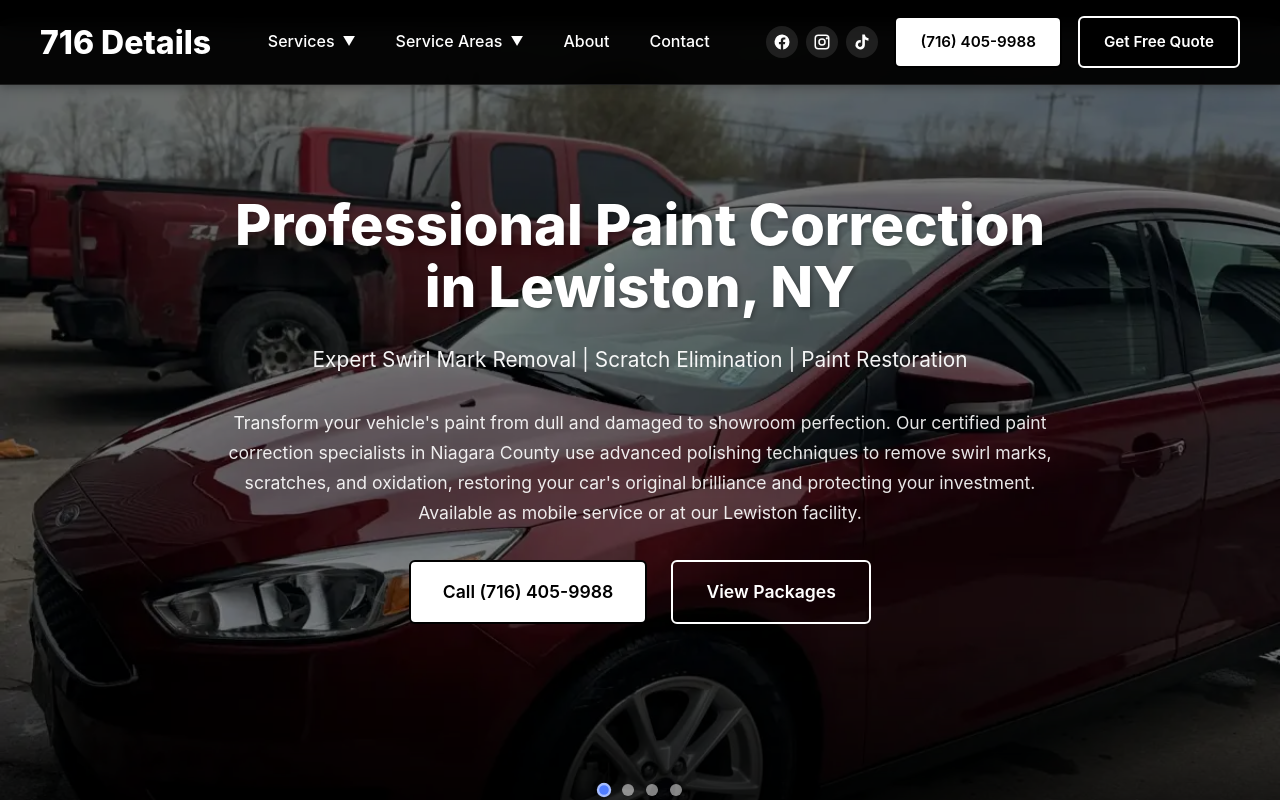
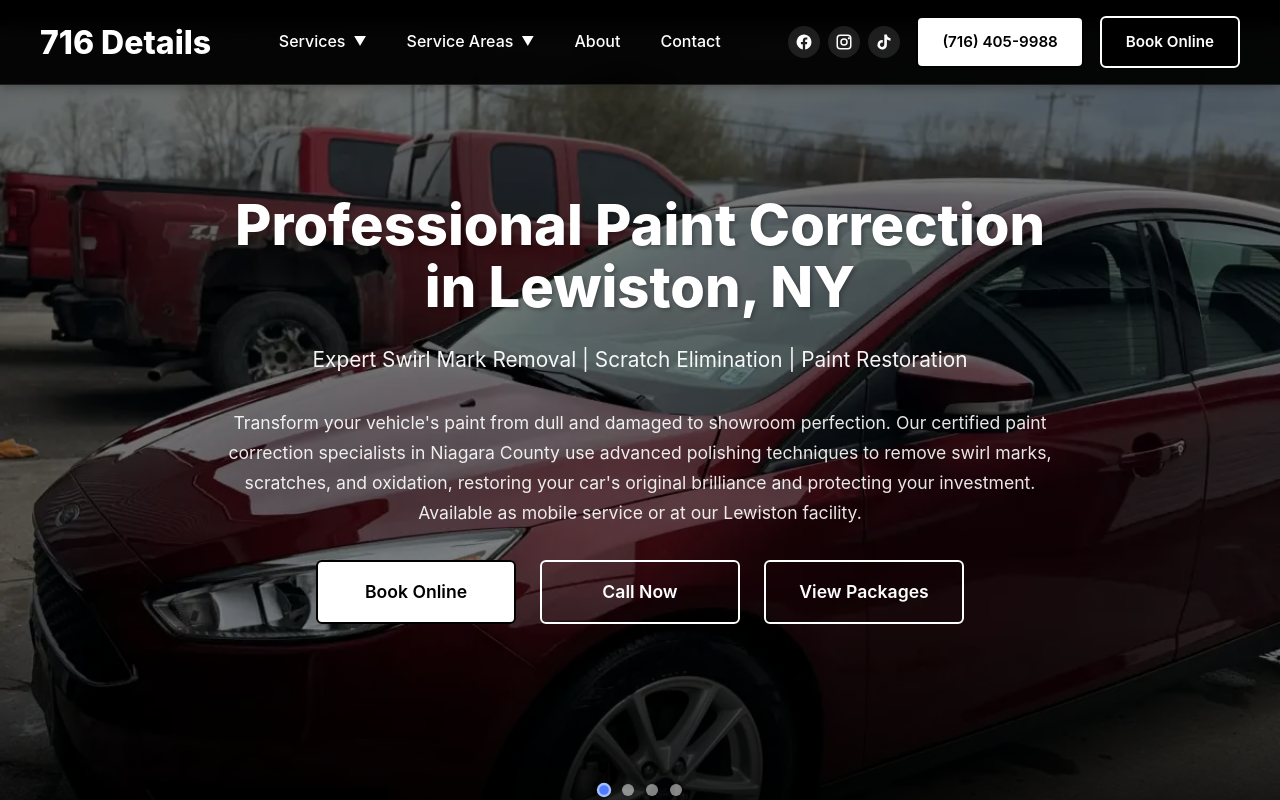
Before and after one commit to jamiltruthmedia-spec/716-Details-Website-Official-1, a website: page paint-correction.html in a window 1280 px wide. Shown: the top 800 px of the page. Drawn offline with Linux system fonts and the light colour scheme; a script that the page names is missing.

Commit message:
feat: unify CTA strategy sitewide — Book Online primary, Call Now secondary

```diff
--- a/paint-correction.html
+++ b/paint-correction.html
@@ -212,7 +212,7 @@ gtag('config', 'AW-16886615838/g9VfCL-z-pccEJ6elfQ-', {
                                     <a href="https://www.tiktok.com/@716.details" class="social-icon-link" target="_blank" rel="noopener noreferrer" aria-label="TikTok"><svg viewBox="0 0 24 24" width="24" height="24"><path fill="currentColor" d="M19.59 6.69a4.83 4.83 0 0 1-3.77-4.25V2h-3.45v13.67a2.89 2.89 0 0 1-5.2 1.74 2.89 2.89 0 0 1 2.31-4.64 2.93 2.93 0 0 1 .88.13V9.4a6.84 6.84 0 0 0-1-.05A6.33 6.33 0 0 0 5 20.1a6.34 6.34 0 0 0 10.86-4.43v-7a8.16 8.16 0 0 0 4.77 1.52v-3.4a4.85 4.85 0 0 1-1-.1z"/></svg></a>
                                 </div>
                 <a href="tel:7164059988" class="phone-btn">(716) 405-9988</a>
-                <a href="https://booking.716detailing.com/booking/PGlYHaagbepUC7Fhmriz" class="cta-btn">Get Free Quote</a>
+                <a href="https://booking.716detailing.com/booking/PGlYHaagbepUC7Fhmriz" class="cta-btn">Book Online</a>
             </div>
             <div class="hamburger" id="hamburger">
                 <span class="bar"></span>
@@ -262,7 +262,8 @@ gtag('config', 'AW-16886615838/g9VfCL-z-pccEJ6elfQ-', {
                 Transform your vehicle's paint from dull and damaged to showroom perfection. Our certified paint correction specialists in Niagara County use advanced polishing techniques to remove swirl marks, scratches, and oxidation, restoring your car's original brilliance and protecting your investment. Available as <a href="mobile-car-detailing.html">mobile service</a> or at our Lewiston facility.
             </p>
             <div class="hero-cta">
-                <a href="tel:7164059988" class="cta-btn primary">Call (716) 405-9988</a>
+                <a href="https://booking.716detailing.com/booking/PGlYHaagbepUC7Fhmriz" class="cta-btn primary">Book Online</a>
+                <a href="tel:7164059988" class="cta-btn secondary">Call Now</a>
                 <a href="#packages" class="cta-btn secondary">View Packages</a>
             </div>
         </div>
@@ -670,7 +671,8 @@ gtag('config', 'AW-16886615838/g9VfCL-z-pccEJ6elfQ-', {
             <h2>Ready to Restore Your Paint's Perfection?</h2>
             <p>Transform your vehicle's appearance with professional paint correction from Niagara County's specialists. Call now for your free assessment and quote.</p>
             <div class="cta-buttons">
-                <a href="tel:7164059988" class="cta-btn primary">Call (716) 405-9988</a>
+                <a href="https://booking.716detailing.com/booking/PGlYHaagbepUC7Fhmriz" class="cta-btn primary">Book Online</a>
+                <a href="tel:7164059988" class="cta-btn secondary">Call Now</a>
                 <a onclick="openQuotePopup()" href="javascript:void(0)" class="cta-btn secondary">Get Free Quote</a>
             </div>
         </div>
```
Also changed, not shown: boat-detailing.html (+3 -2 lines), ceramic-coating.html (+2 -2 lines), dealership-detailing.html (+3 -2 lines), exterior-detailing.html (+3 -2 lines), fleet-detailing.html (+3 -2 lines), full-detail.html (+3 -2 lines), index.html (+5 -5 lines), interior-detailing.html (+3 -2 lines), mobile-car-detailing-near-me.html (+3 -2 lines), mobile-car-detailing.html (+2 -2 lines), mobile-luxury-services.html (+3 -2 lines), rv-detailing.html (+3 -2 lines), window-tinting.html (+3 -2 lines).
